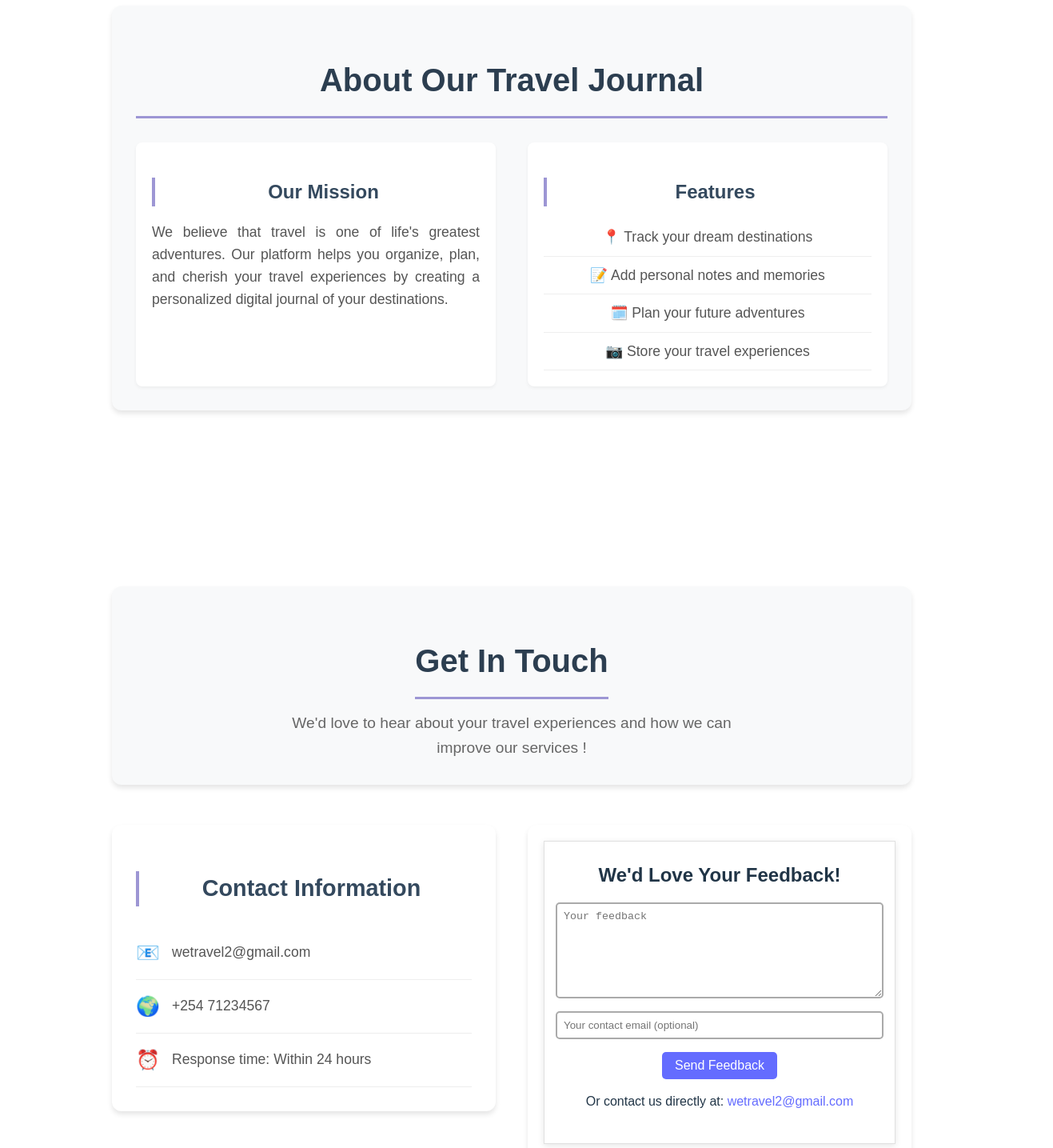
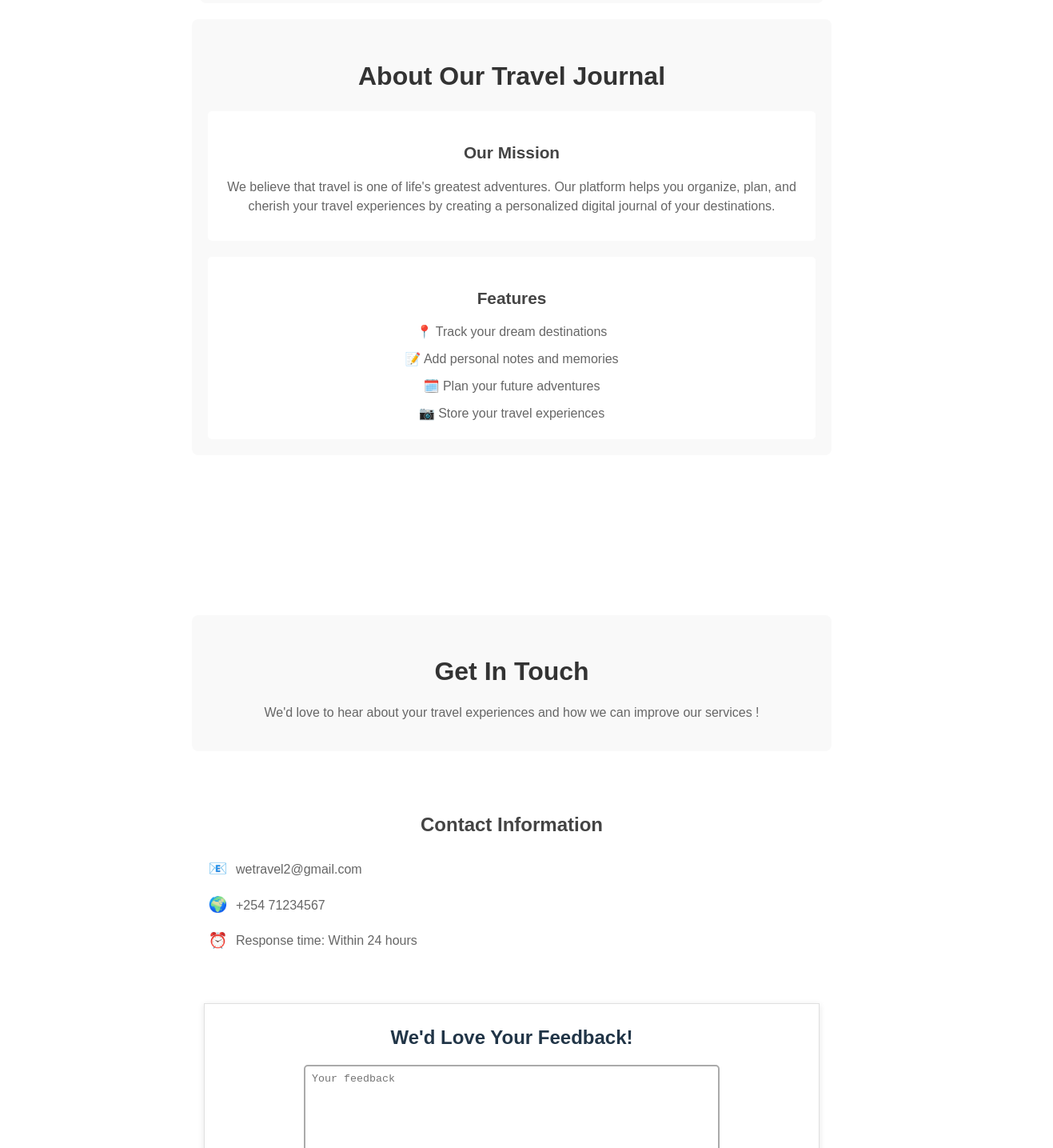
Before and after one commit to Joshuakaranja/final-phase-2-project, a React (Vite) app: page /about in a window 1280 px wide. Shown: the part 1365-2800 px from the top of the page at 80% size, 1317 px wide, since content can reach past the window. Built offline with nearby package versions, Linux system fonts and the light colour scheme; no server answers.

Commit message:
changes to the navbar

```diff
--- a/src/components/Navbar.jsx
+++ b/src/components/Navbar.jsx
@@ -5,9 +5,14 @@ function Navbar() {
     const style = document.createElement('style');
     style.textContent = `
       .nav-link:hover {
-        background-color: rgba(255,255,255,0.2) !important;
+        background-color: rgba(255,255,255,0.25) !important;
         color: white !important;
-        transform: translateY(-2px);
+        transform: translateY(-1px);
+        box-shadow: 0 2px 8px rgba(0,0,0,0.1);
+      }
+      .navbar-container {
+        max-width: 1200px;
+        margin: 0 auto;
       }
     `;
     document.head.appendChild(style);
@@ -28,7 +33,7 @@ function Navbar() {
 
   return (
     <nav className="navbar" style={styles.navbar}>
-      <div style={styles.container}>
+      <div className="navbar-container" style={styles.container}>
         <div style={styles.logo}>
           <a href="#home" onClick={(e) => { e.preventDefault(); scrollToSection('home'); }} style={styles.logoLink}>
             🌍 Travel Destinations
@@ -60,43 +65,44 @@ function Navbar() {
 
 const styles = {
   navbar: {
-    padding: '1rem',
-    boxShadow: '0 2px 4px rgba(0,0,0,0.1)',
-    width: '100%',
+    padding: '1rem 0',
+    boxShadow: '0 2px 10px rgba(0,0,0,0.1)',
+    width: 'calc(100% - 2rem)',
+    margin: '0 1rem',
     position: 'sticky',
-    top: 0,
+    top: '1rem',
     zIndex: 1000,
-    backgroundColor: '#9D96D4',
-    borderRadius: '5px',
-    margin: '5px'
+    background: 'linear-gradient(135deg, #667eea 0%, #764ba2 100%)',
+    borderRadius: '12px',
+    transition: 'all 0.3s ease',
   },
   container: {
     width: '100%',
-    margin: 'auto',
-    padding: 'auto',
+    maxWidth: '1200px',
+    margin: '0 auto',
+    padding: '0 2rem',
     display: 'flex',
     justifyContent: 'space-between',
     alignItems: 'center',
   },
   logo: {
-    fontSize: '1.5rem',
-    fontWeight: 'bold',
+    fontSize: '1.6rem',
+    fontWeight: '700',
   },
   logoLink: {
-    color: '#FFFFFF', /* White color for better visibility on purple background */
+    color: '#FFFFFF',
     textDecoration: 'none',
     transition: 'all 0.3s ease',
-    fontWeight: 'bold',
+    fontWeight: '700',
   },
   navRight: {
     display: 'flex',
     alignItems: 'center',
-    gap: '2rem',
   },
   navLinks: {
     display: 'flex',
     listStyle: 'none',
-    gap: '1.5rem',
+    gap: '2rem',
     margin: 0,
     padding: 0,
   },
@@ -105,11 +111,13 @@ const styles = {
   },
   navLink: {
     textDecoration: 'none',
-    color: '#ecf0f1',
-    padding: '0.6rem 1.2rem',
-    borderRadius: '5px',
+    color: '#ffffff',
+    padding: '0.7rem 1.4rem',
+    borderRadius: '6px',
     transition: 'all 0.3s ease',
     display: 'inline-block',
+    fontWeight: '500',
+    fontSize: '0.95rem',
   },
 };
 
--- a/src/pages/About.jsx
+++ b/src/pages/About.jsx
@@ -35,51 +35,41 @@ function About() {
 
 const styles = {
   aboutContainer: {
-    maxWidth: '1000px',
+    maxWidth: '800px',
     margin: '0 auto',
     padding: '20px',
   },
   aboutContent: {
-    marginTop: '30px',
-    padding: '30px',
-    backgroundColor: '#f8f9fa',
-    borderRadius: '12px',
-    boxShadow: '0 4px 6px rgba(0, 0, 0, 0.1)',
+    marginTop: '20px',
+    padding: '20px',
+    backgroundColor: '#f9f9f9',
+    borderRadius: '8px',
   },
   heading: {
-    fontSize: '2.5em',
-    color: '#2c3e50',
+    fontSize: '2em',
+    color: '#333',
     textAlign: 'center',
-    marginBottom: '30px',
-    borderBottom: '3px solid #9D96D4',
-    paddingBottom: '15px',
+    marginBottom: '20px',
   },
   contentGrid: {
-    display: 'grid',
-    gridTemplateColumns: '1fr 1fr',
-    gap: '40px',
-    '@media (max-width: 768px)': {
-      gridTemplateColumns: '1fr',
-    },
+    display: 'flex',
+    flexDirection: 'column',
+    gap: '20px',
   },
   section: {
-    padding: '20px',
+    padding: '15px',
     backgroundColor: 'white',
-    borderRadius: '8px',
-    boxShadow: '0 2px 4px rgba(0, 0, 0, 0.05)',
+    borderRadius: '5px',
   },
   subheading: {
-    fontSize: '1.5em',
-    color: '#34495e',
-    marginBottom: '15px',
-    borderLeft: '4px solid #9D96D4',
-    paddingLeft: '15px',
+    fontSize: '1.3em',
+    color: '#444',
+    marginBottom: '10px',
   },
   text: {
-    fontSize: '1.1em',
-    lineHeight: '1.6',
-    color: '#555',
-    textAlign: 'justify',
+    fontSize: '1em',
+    lineHeight: '1.5',
+    color: '#666',
   },
   featureList: {
     listStyle: 'none',
@@ -87,10 +77,9 @@ const styles = {
     margin: 0,
   },
   featureItem: {
-    fontSize: '1.1em',
-    padding: '10px 0',
-    color: '#555',
-    borderBottom: '1px solid #eee',
+    fontSize: '1em',
+    padding: '5px 0',
+    color: '#666',
   },
 };
 
--- a/src/pages/Contact.jsx
+++ b/src/pages/Contact.jsx
@@ -38,76 +38,60 @@ function Contact() {
 
 const styles = {
   contactContainer: {
-    maxWidth: '1000px',
+    maxWidth: '800px',
     margin: '0 auto',
-    padding: '40px 20px',
-    minHeight: '80vh',
+    padding: '20px',
   },
   contactHeader: {
     textAlign: 'center',
-    marginBottom: '50px',
-    padding: '30px',
-    backgroundColor: '#f8f9fa',
-    borderRadius: '12px',
-    boxShadow: '0 4px 6px rgba(0, 0, 0, 0.1)',
+    marginBottom: '30px',
+    padding: '20px',
+    backgroundColor: '#f9f9f9',
+    borderRadius: '8px',
   },
   heading: {
-    fontSize: '2.5em',
-    color: '#2c3e50',
-    marginBottom: '15px',
-    borderBottom: '3px solid #9D96D4',
-    paddingBottom: '15px',
-    display: 'inline-block',
+    fontSize: '2em',
+    color: '#333',
+    marginBottom: '10px',
   },
   subtitle: {
-    fontSize: '1.2em',
+    fontSize: '1em',
     color: '#666',
-    lineHeight: '1.6',
-    maxWidth: '600px',
-    margin: '0 auto',
+    lineHeight: '1.5',
   },
   contactContent: {
-    display: 'grid',
-    gridTemplateColumns: '1fr 1fr',
-    gap: '40px',
-    '@media (max-width: 768px)': {
-      gridTemplateColumns: '1fr',
-    },
+    display: 'flex',
+    flexDirection: 'column',
+    gap: '20px',
   },
   infoSection: {
-    padding: '30px',
+    padding: '20px',
     backgroundColor: 'white',
-    borderRadius: '12px',
-    boxShadow: '0 4px 6px rgba(0, 0, 0, 0.1)',
-    height: 'fit-content',
+    borderRadius: '8px',
   },
   feedbackSection: {
-    padding: '20px',
+    padding: '15px',
     backgroundColor: 'white',
-    borderRadius: '12px',
-    boxShadow: '0 4px 6px rgba(0, 0, 0, 0.1)',
+    borderRadius: '8px',
   },
   sectionTitle: {
-    fontSize: '1.8em',
-    color: '#34495e',
-    marginBottom: '25px',
-    borderLeft: '4px solid #9D96D4',
-    paddingLeft: '15px',
+    fontSize: '1.5em',
+    color: '#444',
+    marginBottom: '15px',
   },
   contactItem: {
     display: 'flex',
     alignItems: 'center',
-    padding: '15px 0',
-    borderBottom: '1px solid #eee',
+    padding: '8px 0',
   },
   icon: {
-    fontSize: '1.5em',
-    marginRight: '15px',
-    width: '30px',
+    fontSize: '1.2em',
+    marginRight: '10px',
+    width: '25px',
   },
   contactText: {
-    fontSize: '1.1em',
-    color: '#555',
+    fontSize: '1em',
+    color: '#666',
   },
 };
 
```
